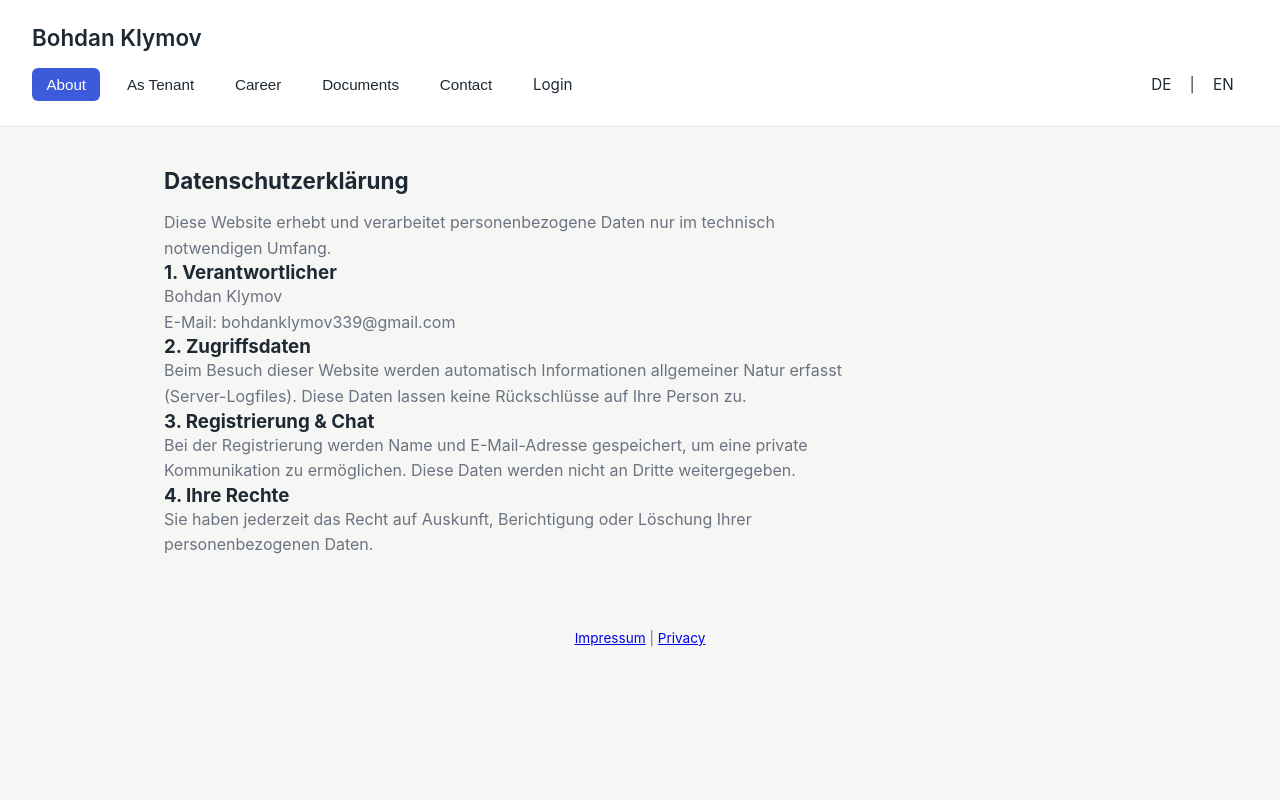
After one commit to BohdanKlymov/Housing-Web-Portfolio, a Flask app: page /privacy in a window 1280 px wide. The commit adds this page. Run offline with Flask 3, Linux system fonts and the light colour scheme.

Commit message:
Add Impressum and Privacy Policy pages, and configure application settings
- Created impressum.html for legal information about the website owner.
- Created privacy.html detailing data protection practices and user rights.
- Added configuration settings in config.py for database and session management.

```diff
--- a/app/config.py
+++ /dev/null
@@ -1,6 +0,0 @@
-import os
-
-class Config:
-    SECRET_KEY = os.environ.get("SECRET_KEY", "dev-secret-key")
-    SQLALCHEMY_DATABASE_URI = "sqlite:///app.db"
-    SQLALCHEMY_TRACK_MODIFICATIONS = False
--- a/app/routes.py
+++ b/app/routes.py
@@ -1,15 +1,31 @@
-from flask import Blueprint, render_template, redirect, url_for, request
-from flask_login import login_user, login_required, logout_user, current_user
+from flask import (
+    Blueprint,
+    render_template,
+    redirect,
+    url_for,
+    request,
+    session,
+    send_from_directory,
+    abort
+)
+from flask_login import (
+    login_user,
+    login_required,
+    logout_user,
+    current_user
+)
 from werkzeug.security import generate_password_hash, check_password_hash
+import os
+
 from .models import User, Message
+from .translations import translations
 from . import db
-from flask import session
-from .translations import translations
+
+main = Blueprint("main", __name__)
+
 
 def get_language():
     return session.get("lang", "de")
-
-main = Blueprint("main", __name__)
 
 
 @main.route("/")
@@ -21,6 +37,22 @@ def index():
         lang=lang
     )
 
+
+@main.route("/lang/<code>")
+def set_language(code):
+    if code in ["de", "en"]:
+        session["lang"] = code
+    return redirect(url_for("main.index"))
+
+
+@main.route("/impressum")
+def impressum():
+    return render_template("impressum.html")
+
+
+@main.route("/privacy")
+def privacy():
+    return render_template("privacy.html")
 
 
 @main.route("/register", methods=["GET", "POST"])
@@ -35,6 +67,7 @@ def register():
         db.session.commit()
         login_user(user)
         return redirect(url_for("main.chat"))
+
     return render_template("register.html")
 
 
@@ -45,6 +78,7 @@ def login():
         if user and check_password_hash(user.password, request.form["password"]):
             login_user(user)
             return redirect(url_for("main.chat"))
+
     return render_template("login.html")
 
 
@@ -59,23 +93,37 @@ def logout():
 @login_required
 def chat():
     if request.method == "POST":
-        msg = Message(
+        message = Message(
             user_id=current_user.id,
             sender="user",
             content=request.form["message"]
         )
-        db.session.add(msg)
+        db.session.add(message)
         db.session.commit()
 
-    messages = Message.query.filter_by(user_id=current_user.id).order_by(
-        Message.timestamp.asc()
-    ).all()
+    messages = Message.query.filter_by(
+        user_id=current_user.id
+    ).order_by(Message.timestamp.asc()).all()
 
     return render_template("chat.html", messages=messages)
 
 
-@main.route("/lang/<code>")
-def set_language(code):
-    if code in ["de", "en"]:
-        session["lang"] = code
-    return redirect(url_for("main.index"))
+@main.route("/documents/<filename>")
+@login_required
+def documents(filename):
+    allowed_files = {
+        "cv.pdf",
+        "Internship_evaluation_24-25.pdf",
+        "Grade_10_school_certificate_07-2025.pdf",
+        "python2025_RecordOfAchievement.pdf"
+    }
+
+    if filename not in allowed_files:
+        abort(404)
+
+    docs_path = os.path.join(
+        os.path.dirname(__file__),
+        "documents"
+    )
+
+    return send_from_directory(docs_path, filename)
--- a/app/static/style.css
+++ b/app/static/style.css
@@ -1,64 +1,210 @@
+
+* {
+  margin: 0;
+  padding: 0;
+  box-sizing: border-box;
+}
+
+:root {
+  --bg-main: #f6f7f5;
+  --bg-card: #ffffff;
+  --text-main: #1f2933;
+  --text-muted: #6b7280;
+  --accent: #3b5bdb;
+  --accent-soft: #e0e7ff;
+  --border-light: #e5e7eb;
+}
+
+html {
+  font-family: -apple-system, BlinkMacSystemFont, "Segoe UI",
+               Roboto, Helvetica, Arial, sans-serif;
+  background-color: var(--bg-main);
+  color: var(--text-main);
+}
+
 body {
-  margin: 0;
-  font-family: Arial, sans-serif;
-  background: #f7f5f2;
-  color: #1f2933;
+  min-height: 100vh;
 }
 
 header {
-  background: #ffffff;
+  background-color: var(--bg-card);
+  border-bottom: 1px solid var(--border-light);
   padding: 1.5rem 2rem;
-  display: flex;
-  justify-content: space-between;
-  align-items: center;
-  border-bottom: 1px solid #e5e7eb;
+}
+
+header h1 {
+  font-size: 1.4rem;
+  font-weight: 600;
+  margin-bottom: 1rem;
 }
 
 nav {
   display: flex;
-  gap: 1rem;
+  flex-wrap: wrap;
+  gap: 0.75rem;
   align-items: center;
 }
 
-nav button,
-nav a {
+nav a,
+nav button {
   background: none;
   border: none;
+  font-size: 0.95rem;
+  padding: 0.5rem 0.9rem;
   cursor: pointer;
-  font-size: 0.95rem;
-  color: #6b7280;
+  color: var(--text-main);
+  border-radius: 6px;
+  transition: background-color 0.2s ease;
   text-decoration: none;
 }
 
-nav button.active {
-  color: #1f2933;
-  border-bottom: 2px solid #c07a5a;
+nav button:hover,
+nav a:hover {
+  background-color: var(--accent-soft);
+}
+
+.tab-btn.active {
+  background-color: var(--accent);
+  color: white;
+}
+
+.lang-switch {
+  margin-left: auto;
+  font-size: 0.9rem;
 }
 
 main {
   max-width: 1000px;
-  margin: 3rem auto;
-  padding: 0 2rem;
+  margin: 2.5rem auto;
+  padding: 0 1.5rem;
 }
 
 .tab-section {
   display: none;
+  animation: fadeIn 0.25s ease-in;
 }
 
 .tab-section.active {
   display: block;
 }
 
+@keyframes fadeIn {
+  from {
+    opacity: 0;
+    transform: translateY(4px);
+  }
+  to {
+    opacity: 1;
+    transform: translateY(0);
+  }
+}
+
 .hero {
-  display: grid;
-  grid-template-columns: 180px 1fr;
+  display: flex;
   gap: 2rem;
   align-items: center;
+  background-color: var(--bg-card);
+  padding: 2.5rem;
+  border-radius: 16px;
+  box-shadow: 0 10px 30px rgba(0, 0, 0, 0.04);
 }
 
 .hero img {
-  width: 180px;
-  height: 220px;
+  width: 160px;
+  height: 160px;
   object-fit: cover;
+  border-radius: 50%;
+  border: 3px solid var(--accent-soft);
+}
+
+.hero h2 {
+  font-size: 1.6rem;
+  margin-bottom: 0.8rem;
+}
+
+.hero p {
+  color: var(--text-muted);
+  line-height: 1.6;
+}
+
+section h2 {
+  font-size: 1.4rem;
+  margin-bottom: 1rem;
+}
+
+section p {
+  max-width: 700px;
+  line-height: 1.6;
+  color: var(--text-muted);
+}
+
+ul {
+  list-style: none;
+  margin-top: 1.2rem;
+}
+
+ul li {
+  margin-bottom: 0.6rem;
+}
+
+ul li a {
+  color: var(--accent);
+  text-decoration: none;
+  font-weight: 500;
+}
+
+ul li a:hover {
+  text-decoration: underline;
+}
+
+.chat-container {
+  background-color: var(--bg-card);
+  padding: 1.5rem;
   border-radius: 12px;
+  border: 1px solid var(--border-light);
 }
+
+.message {
+  margin-bottom: 0.8rem;
+}
+
+.message.user {
+  font-weight: 500;
+}
+
+.chat-form {
+  display: flex;
+  gap: 0.6rem;
+  margin-top: 1rem;
+}
+
+.chat-form input {
+  flex: 1;
+  padding: 0.6rem 0.8rem;
+  border-radius: 6px;
+  border: 1px solid var(--border-light);
+}
+
+.chat-form button {
+  background-color: var(--accent);
+  color: white;
+  border: none;
+  padding: 0.6rem 1rem;
+  border-radius: 6px;
+  cursor: pointer;
+}
+
+@media (max-width: 768px) {
+  .hero {
+    flex-direction: column;
+    text-align: center;
+  }
+
+  .lang-switch {
+    margin-left: 0;
+  }
+
+  nav {
+    justify-content: center;
+  }
+}
--- a/app/templates/base.html
+++ b/app/templates/base.html
@@ -1,35 +1,46 @@
 <!DOCTYPE html>
-<html lang="en">
+<html lang="{{ lang }}">
 <head>
-  <meta charset="UTF-8" />
+  <meta charset="UTF-8">
   <title>Bohdan Klymov – Rental Portfolio</title>
-  <meta name="viewport" content="width=device-width, initial-scale=1.0" />
+  <meta name="viewport" content="width=device-width, initial-scale=1.0">
 
-  <link rel="stylesheet" href="{{ url_for('static', filename='css/style.css') }}">
+  <link rel="stylesheet" href="{{ url_for('static', filename='style.css') }}">
 </head>
 <body>
 
 <header>
   <h1>Bohdan Klymov</h1>
 
- <nav>
-  <button class="tab-btn active" data-target="about">{{ t.nav_about }}</button>
-  <button class="tab-btn" data-target="tenant">{{ t.nav_tenant }}</button>
-  <button class="tab-btn" data-target="career">{{ t.nav_career }}</button>
-  <button class="tab-btn" data-target="documents">{{ t.nav_documents }}</button>
-  <button class="tab-btn" data-target="contact">{{ t.nav_contact }}</button>
+  <nav>
+    <button class="tab-btn active" data-target="about">About</button>
+    <button class="tab-btn" data-target="tenant">As Tenant</button>
+    <button class="tab-btn" data-target="career">Career</button>
+    <button class="tab-btn" data-target="documents">Documents</button>
+    <button class="tab-btn" data-target="contact">Contact</button>
 
-  <span style="margin-left:1rem;">
-    <a href="{{ url_for('main.set_language', code='de') }}">DE</a> |
-    <a href="{{ url_for('main.set_language', code='en') }}">EN</a>
-  </span>
-</nav>
+    {% if current_user.is_authenticated %}
+      <a href="{{ url_for('main.chat') }}">Chat</a>
+      <a href="{{ url_for('main.logout') }}">Logout</a>
+    {% else %}
+      <a href="{{ url_for('main.login') }}">Login</a>
+    {% endif %}
 
+    <span class="lang-switch">
+      <a href="{{ url_for('main.set_language', code='de') }}">DE</a> |
+      <a href="{{ url_for('main.set_language', code='en') }}">EN</a>
+    </span>
+  </nav>
 </header>
 
 <main>
   {% block content %}{% endblock %}
 </main>
+
+<footer style="text-align:center; padding:2rem; font-size:0.85rem; color:#6b7280;">
+  <a href="{{ url_for('main.impressum') }}">Impressum</a> |
+  <a href="{{ url_for('main.privacy') }}">Privacy</a>
+</footer>
 
 <script>
   const buttons = document.querySelectorAll(".tab-btn");
--- /dev/null
+++ b/app/templates/privacy.html
@@ -0,0 +1,37 @@
+{% extends "base.html" %}
+{% block content %}
+
+<section class="tab-section active">
+  <h2>Datenschutzerklärung</h2>
+
+  <p>
+    Diese Website erhebt und verarbeitet personenbezogene Daten nur im technisch
+    notwendigen Umfang.
+  </p>
+
+  <h3>1. Verantwortlicher</h3>
+  <p>
+    Bohdan Klymov<br>
+    E-Mail: bohdanklymov339@gmail.com
+  </p>
+
+  <h3>2. Zugriffsdaten</h3>
+  <p>
+    Beim Besuch dieser Website werden automatisch Informationen allgemeiner Natur
+    erfasst (Server-Logfiles). Diese Daten lassen keine Rückschlüsse auf Ihre Person zu.
+  </p>
+
+  <h3>3. Registrierung & Chat</h3>
+  <p>
+    Bei der Registrierung werden Name und E-Mail-Adresse gespeichert, um eine private
+    Kommunikation zu ermöglichen. Diese Daten werden nicht an Dritte weitergegeben.
+  </p>
+
+  <h3>4. Ihre Rechte</h3>
+  <p>
+    Sie haben jederzeit das Recht auf Auskunft, Berichtigung oder Löschung Ihrer
+    personenbezogenen Daten.
+  </p>
+</section>
+
+{% endblock %}
```
Also changed, not shown: app/__init__.py (+12 -4 lines), app/templates/chat.html (+30 -10 lines), app/templates/impressum.html (added, +25 -0 lines), app/templates/index.html (+38 -2 lines), config.py (added, +27 -0 lines), 4 other files.
